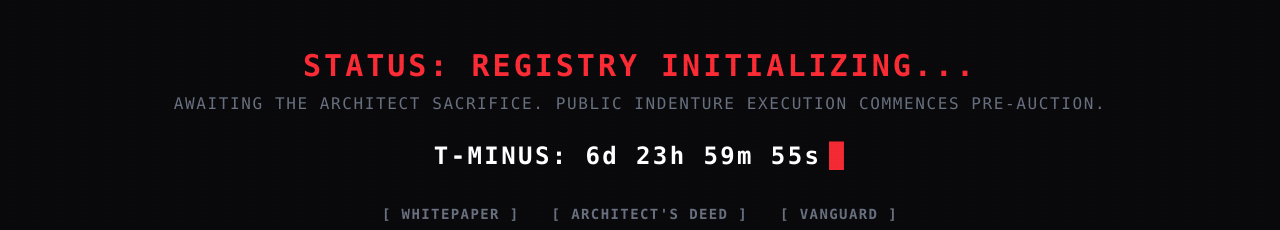
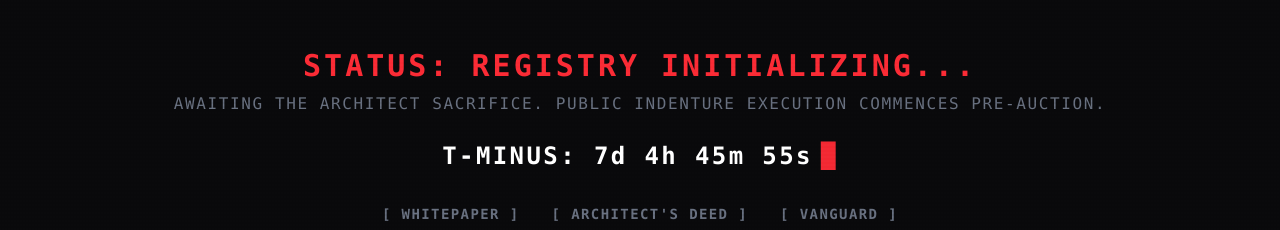
Before and after one commit to 477heat/sovereign-portal, a Next.js app: page / in a window 1280 px wide. Shown: the top 230 px of the page. Built offline with nearby package versions, Linux system fonts and the light colour scheme.

Commit message:
Count down timer to Monday May25th

```diff
--- a/app/page.tsx
+++ b/app/page.tsx
@@ -5,10 +5,9 @@ import Link from 'next/link';
 export default function PreRegistryPortal() {
   const [timeLeft, setTimeLeft] = useState("");
 
-  // Countdown timer logic targeting 7 days from now
+  // Countdown timer logic targeting May 25th, 2026
   useEffect(() => {
-    const targetDate = new Date();
-    targetDate.setDate(targetDate.getDate() + 7);
+    const targetDate = new Date('2026-05-25T00:00:00');
 
     const interval = setInterval(() => {
       const now = new Date();
```
